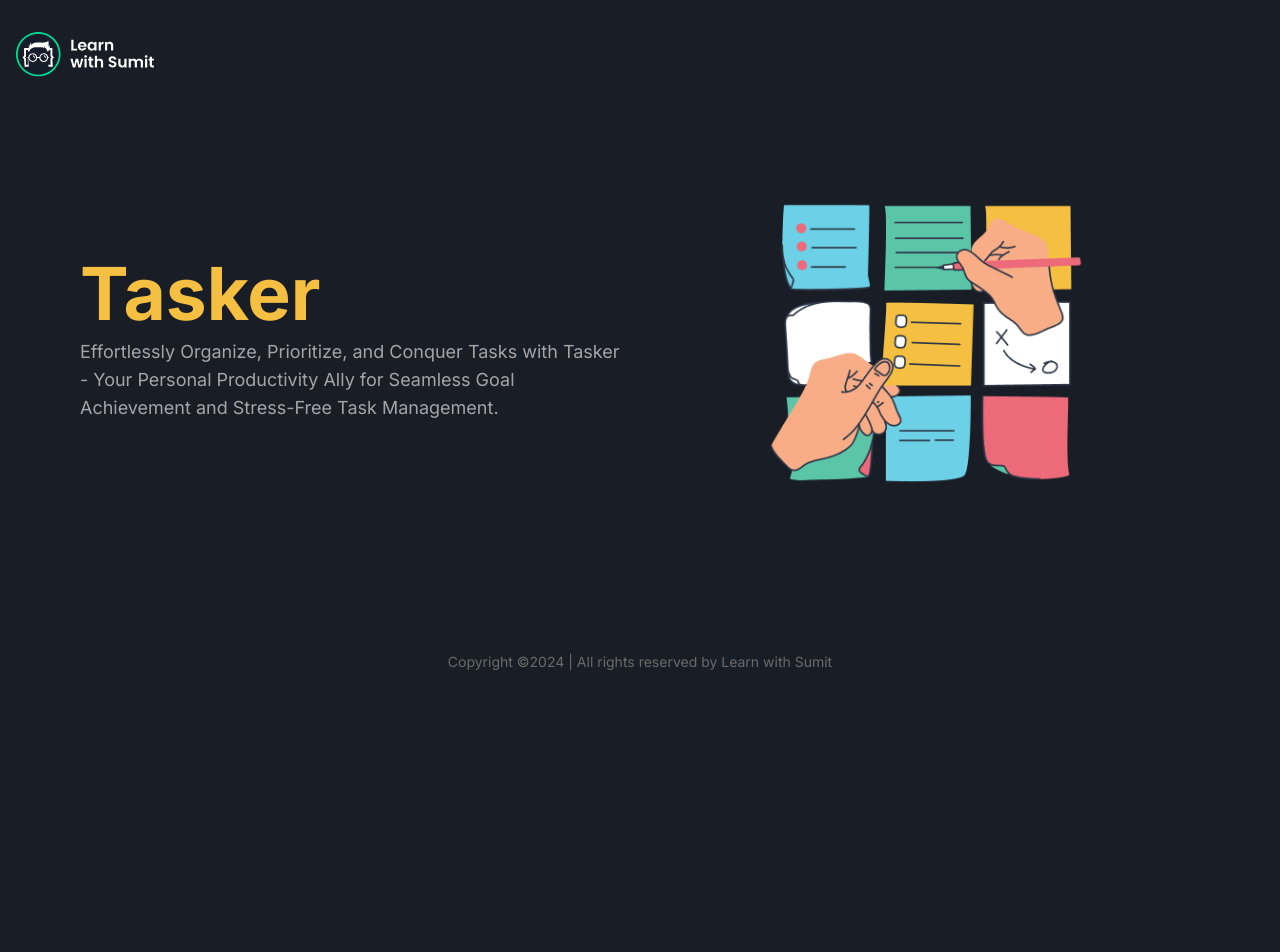
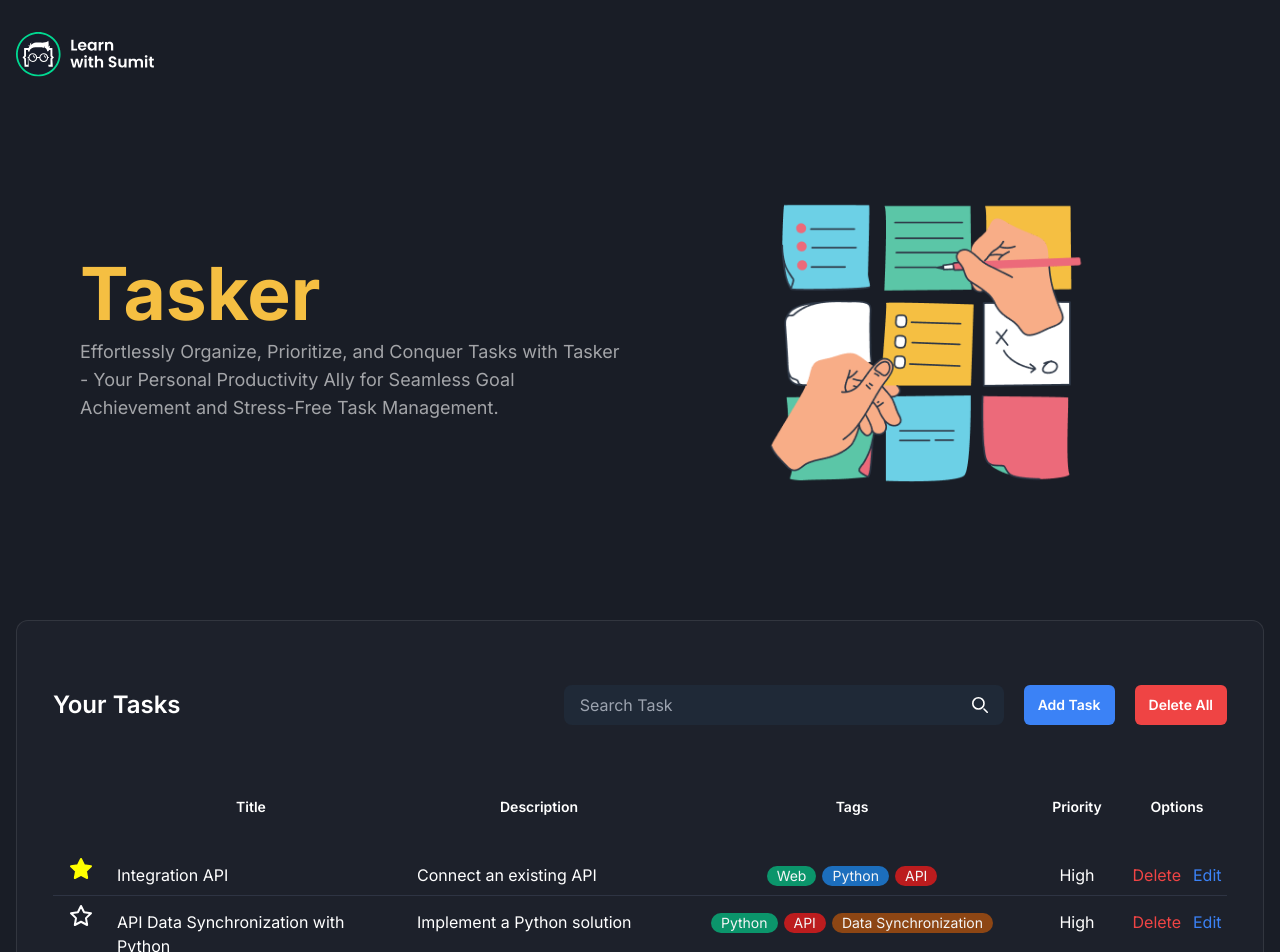
Before and after one commit to tonmoy-dev/tasker-app, a React (Vite) app: page / in a window 1280 px wide. Shown: the top 952 px of the page. Before the commit the page ends 800 px from the top, so only its background shows below. Built offline with nearby package versions, Linux system fonts and the light colour scheme.

Commit message:
taskboard all sections html template added

```diff
--- a/src/App.jsx
+++ b/src/App.jsx
@@ -2,12 +2,14 @@
 import Footer from "./components/Footer";
 import Header from "./components/Header";
 import HeroArea from "./components/HeroArea";
+import TaskBoard from "./components/task/TaskBoard";
 
 function App() {
   return (
     <>
       <Header />
       <HeroArea />
+      <TaskBoard />
       <Footer />
     </>
   );
--- /dev/null
+++ b/src/components/task/Task.jsx
@@ -0,0 +1,104 @@
+export default function Task() {
+  return (
+    <>
+      <tr className="border-b border-[#2E3443] [&>td]:align-baseline [&>td]:px-4 [&>td]:py-2">
+        <td>
+          <svg
+            xmlns="http://www.w3.org/2000/svg"
+            className="icon icon-tabler icon-tabler-star"
+            width="24"
+            height="24"
+            viewBox="0 0 24 24"
+            strokeWidth="2"
+            stroke="yellow"
+            fill="yellow"
+            strokeLinecap="round"
+            strokeLinejoin="round"
+          >
+            <path stroke="none" d="M0 0h24v24H0z" fill="none" />
+            <path d="M12 17.75l-6.172 3.245l1.179 -6.873l-5 -4.867l6.9 -1l3.086 -6.253l3.086 6.253l6.9 1l-5 4.867l1.179 6.873z" />
+          </svg>
+        </td>
+        <td>Integration API</td>
+        <td>
+          <div>Connect an existing API</div>
+        </td>
+        <td>
+          <ul className="flex justify-center gap-1.5 flex-wrap">
+            <li>
+              <span className="inline-block h-5 whitespace-nowrap rounded-[45px] bg-[#00D991A1] px-2.5 text-sm capitalize text-[#F4F5F6]">
+                Web
+              </span>
+            </li>
+            <li>
+              <span className="inline-block h-5 whitespace-nowrap rounded-[45px] bg-[#1C92FFB0] px-2.5 text-sm capitalize text-[#F4F5F6]">
+                Python
+              </span>
+            </li>
+            <li>
+              <span className="inline-block h-5 whitespace-nowrap rounded-[45px] bg-[#FE1A1AB5] px-2.5 text-sm capitalize text-[#F4F5F6]">
+                API
+              </span>
+            </li>
+          </ul>
+        </td>
+        <td className="text-center">High</td>
+        <td>
+          <div className="flex items-center justify-center space-x-3">
+            <button className="text-red-500">Delete</button>
+            <button className="text-blue-500">Edit</button>
+          </div>
+        </td>
+      </tr>
+      <tr className="border-b border-[#2E3443] [&>td]:align-baseline [&>td]:px-4 [&>td]:py-2">
+        <td>
+          <svg
+            xmlns="http://www.w3.org/2000/svg"
+            className="icon icon-tabler icon-tabler-star"
+            width="24"
+            height="24"
+            viewBox="0 0 24 24"
+            strokeWidth="2"
+            stroke="currentColor"
+            fill="none"
+            strokeLinecap="round"
+            strokeLinejoin="round"
+          >
+            <path stroke="none" d="M0 0h24v24H0z" fill="none" />
+            <path d="M12 17.75l-6.172 3.245l1.179 -6.873l-5 -4.867l6.9 -1l3.086 -6.253l3.086 6.253l6.9 1l-5 4.867l1.179 6.873z" />
+          </svg>
+        </td>
+        <td>API Data Synchronization with Python</td>
+        <td>
+          <div>Implement a Python solution</div>
+        </td>
+        <td>
+          <ul className="flex justify-center gap-1.5 flex-wrap">
+            <li>
+              <span className="inline-block h-5 whitespace-nowrap rounded-[45px] bg-[#00D991A1] px-2.5 text-sm capitalize text-[#F4F5F6]">
+                Python
+              </span>
+            </li>
+            <li>
+              <span className="inline-block h-5 whitespace-nowrap rounded-[45px] bg-[#FE1A1AB5] px-2.5 text-sm capitalize text-[#F4F5F6]">
+                API
+              </span>
+            </li>
+            <li>
+              <span className="inline-block h-5 whitespace-nowrap rounded-[45px] bg-[#BD560BB2] px-2.5 text-sm capitalize text-[#F4F5F6]">
+                Data Synchronization
+              </span>
+            </li>
+          </ul>
+        </td>
+        <td className="text-center">High</td>
+        <td>
+          <div className="flex items-center justify-center space-x-3">
+            <button className="text-red-500">Delete</button>
+            <button className="text-blue-500">Edit</button>
+          </div>
+        </td>
+      </tr>
+    </>
+  );
+}
--- /dev/null
+++ b/src/components/task/TaskActions.jsx
@@ -0,0 +1,46 @@
+export default function TaskActions() {
+  return (
+    <div className="flex items-center space-x-5">
+      <form>
+        <div className="flex">
+          <div className="relative overflow-hidden rounded-lg text-gray-50 md:min-w-[380px] lg:min-w-[440px]">
+            <input
+              type="search"
+              id="search-dropdown"
+              className="z-20 block w-full bg-gray-800 px-4 py-2 pr-10 focus:outline-none"
+              placeholder="Search Task"
+              required
+            />
+            <button
+              type="submit"
+              className="absolute right-2 top-0 h-full rounded-e-lg text-white md:right-4"
+            >
+              <svg
+                className="h-4 w-4"
+                aria-hidden="true"
+                xmlns="http://www.w3.org/2000/svg"
+                fill="none"
+                viewBox="0 0 20 20"
+              >
+                <path
+                  stroke="currentColor"
+                  strokeLinecap="round"
+                  strokeLinejoin="round"
+                  strokeWidth="2"
+                  d="m19 19-4-4m0-7A7 7 0 1 1 1 8a7 7 0 0 1 14 0Z"
+                />
+              </svg>
+              <span className="sr-only">Search</span>
+            </button>
+          </div>
+        </div>
+      </form>
+      <button className="rounded-md bg-blue-500 px-3.5 py-2.5 text-sm font-semibold">
+        Add Task
+      </button>
+      <button className="rounded-md bg-red-500 px-3.5 py-2.5 text-sm font-semibold">
+        Delete All
+      </button>
+    </div>
+  );
+}
--- /dev/null
+++ b/src/components/task/TaskBoard.jsx
@@ -0,0 +1,18 @@
+import TaskActions from "./TaskActions";
+import TasksList from "./TasksList";
+
+export default function TaskBoard() {
+  return (
+    <section className="mb-20" id="tasks">
+      <div className="container">
+        <div className="rounded-xl border border-[rgba(206,206,206,0.12)] bg-[#1D212B] px-6 py-8 md:px-9 md:py-16">
+          <div className="mb-14 items-center justify-between sm:flex">
+            <h2 className="text-2xl font-semibold max-sm:mb-4">Your Tasks</h2>
+            <TaskActions />
+          </div>
+          <TasksList />
+        </div>
+      </div>
+    </section>
+  );
+}
--- /dev/null
+++ b/src/components/task/TasksList.jsx
@@ -0,0 +1,38 @@
+import Task from "./Task";
+
+export default function TasksList() {
+  return (
+    <div className="overflow-auto">
+      <table className="table-fixed overflow-auto xl:w-full">
+        <thead>
+          <tr>
+            <th className="p-4 pb-8 text-sm font-semibold capitalize w-[48px]"></th>
+            <th className="p-4 pb-8 text-sm font-semibold capitalize w-[300px]">
+              {" "}
+              Title{" "}
+            </th>
+            <th className="p-4 pb-8 text-sm font-semibold capitalize w-full">
+              {" "}
+              Description{" "}
+            </th>
+            <th className="p-4 pb-8 text-sm font-semibold capitalize md:w-[350px]">
+              {" "}
+              Tags{" "}
+            </th>
+            <th className="p-4 pb-8 text-sm font-semibold capitalize md:w-[100px]">
+              {" "}
+              Priority{" "}
+            </th>
+            <th className="p-4 pb-8 text-sm font-semibold capitalize md:w-[100px]">
+              {" "}
+              Options{" "}
+            </th>
+          </tr>
+        </thead>
+        <tbody>
+          <Task />
+        </tbody>
+      </table>
+    </div>
+  );
+}
```
